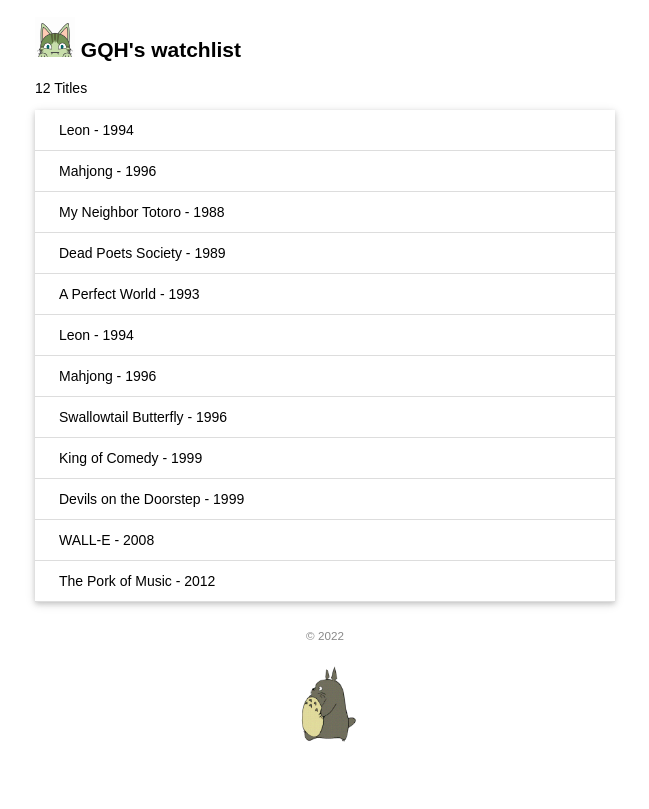
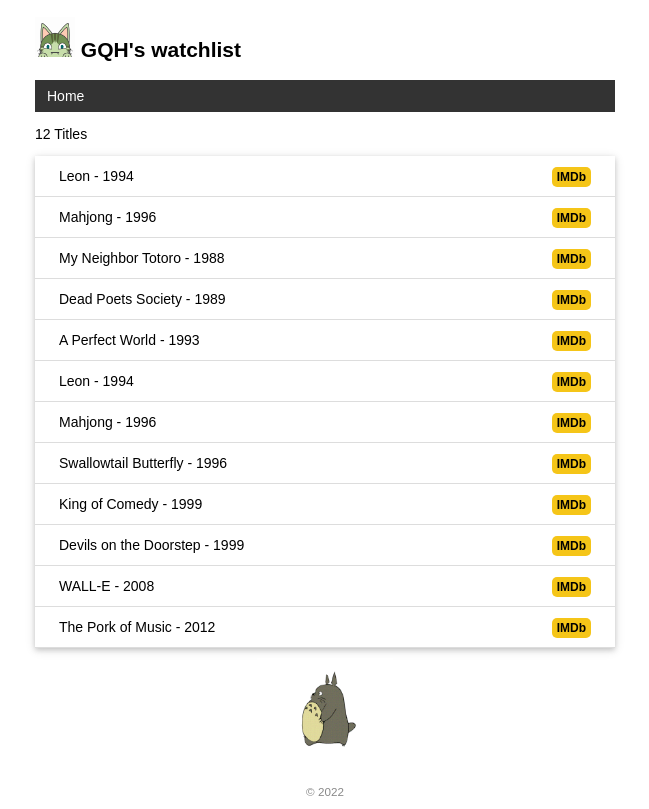
Before and after one commit to GiitHub/watchlist, a Flask app: page / in a window 1280 px wide. Shown: the whole page, without its empty margins (315-964 px from the left). Before the commit the page ends 742 px from the top, so only its background shows below. Run offline with Flask 2, Linux system fonts and the light colour scheme; data comes from the database, SQL or seed files in the repository.

Commit message:
Add base template and error template

```diff
--- a/app.py
+++ b/app.py
@@ -13,9 +13,19 @@ app = Flask(__name__)
 
 @app.route('/')
 def index():
+    movies = Movie.query.all()
+    return render_template('index.html', movies=movies)
+
+@app.errorhandler(404) # 传入错误代码
+def page_not_found(e): # 接受异常对象作为参数
+    return render_template('404.html'), 404
+
+# 对于多个模板内都需要使用的变量，我们可以使用 app.context_processor 装饰器注册一个模板上下文处理函数
+@app.context_processor
+def inject_user():
     user = User.query.first()
-    movies = Movie.query.all()
-    return render_template('index.html', user=user, movies=movies)
+    return dict(user=user)
+
 
 
 
--- a/static/style.css
+++ b/static/style.css
@@ -5,6 +5,33 @@ body {
     font-size: 14px;
     font-family: Arial, Helvetica, sans-serif;
 }
+
+/* 导航栏 */
+nav ul {
+    list-style-type: none;
+    margin: 0;
+    padding: 0;
+    overflow: hidden;
+    background-color: #333;
+}
+
+nav li {
+    float: left;
+}
+
+nav li a {
+    display: block;
+    color: white;
+    text-align: center;
+    padding: 8px 12px;
+    text-decoration: none;
+}
+
+nav li a:hover {
+    background-color: #111;
+}
+
+
 
 /* 页脚 */
 footer {
@@ -36,6 +63,20 @@ footer {
     background-color: #f8f9fa;
 }
 
+.float-right {
+    float: right;
+}
+
+.imdb {
+    font-size: 12px;
+    font-weight: bold;
+    color: black;
+    text-decoration: none;
+    background: #F5C518;
+    border-radius: 5px;
+    padding: 3px 5px;
+}
+
 /* 龙猫图片 */
 .totoro {
     display: block;
--- /dev/null
+++ b/templates/base.html
@@ -0,0 +1,28 @@
+<!DOCTYPE html>
+<html lang="en">
+    <head>
+        {% block head %}
+        <meta charset="utf-8">
+        <meta name="viewport" content="width=device-width, initial-scale=1.0">
+        <title>{{ user.name }}'s watchlist</title>
+        <link rel="icon" href="{{ url_for('static', filename='favicon.ico') }}">
+        <link rel="stylesheet" href="{{ url_for('static', filename='style.css') }}" type="text/css">
+        {% endblock %}
+    </head>
+    <body>
+        <h2>
+            <img alt="Avatar" class="avatar" src="{{ url_for('static', filename='images/avatar.png') }}">
+            {{ user.name }}'s watchlist
+        </h2>
+        <nav>
+            <ul>
+                <li><a href="{{ url_for('index') }}">Home</a></li>
+            </ul>
+        </nav>
+        {% block content %}
+        {% endblock %}
+        <footer>
+            <small>&copy; 2022 </small>
+        </footer>
+    </body>
+</html>
--- a/templates/index.html
+++ b/templates/index.html
@@ -1,25 +1,17 @@
-<!DOCTYPE html>
-<html lang="en">
-    <head>
-        <meta charset="utf-8">
-        <link rel="icon" href="{{ url_for('static', filename='favicon.ico') }}">
-        <title>{{ user.name }}'s watchlist</title>
-        <link rel="stylesheet" href="{{ url_for('static', filename='style.css') }}" type="text/css">
-    </head>
-    <body>
-        <h2>
-            <img alt="Avatar" class="avatar" src="{{ url_for('static', filename='images/avatar.png') }}">
-            {{ user.name }}'s watchlist
-        </h2>
-        <p>{{ movies|length }} Titles</p>
-        <ul class="movie-list">
-            {% for movie in movies %}
-            <li>{{ movie.title }} - {{ movie.year }}</li>
-            {% endfor %}
-        </ul>
-        <footer>
-            <small>&copy; 2022 </small>
-        </footer>
-        <img alt="Walking Totoro" class="totoro" src="{{ url_for('static', filename='images/totoro.gif')}}">
-    </body>
-</html>
+{% extends 'base.html' %}
+
+{% block content %}
+<p>{{ movies|length }} Titles</p>
+<ul class="movie-list">
+    {% for movie in movies %}
+    <li>{{ movie.title }} - {{ movie.year }}
+        <span class="float-right">
+            <a class="imdb" href="https://www.imdb.com/find?q={{ movie.title }}" target="_blank" title="Find this movie on IMDb">IMDb</a>
+        </span>
+    </li>
+    {% endfor %}
+</ul>
+
+<img alt="Walking Totoro" class="totoro" src="{{ url_for('static', filename='images/totoro.gif')}}" title="to~to~ro~">
+
+{% endblock %}
```
Also changed, not shown: templates/404.html (added, +13 -0 lines), 1 other file.
